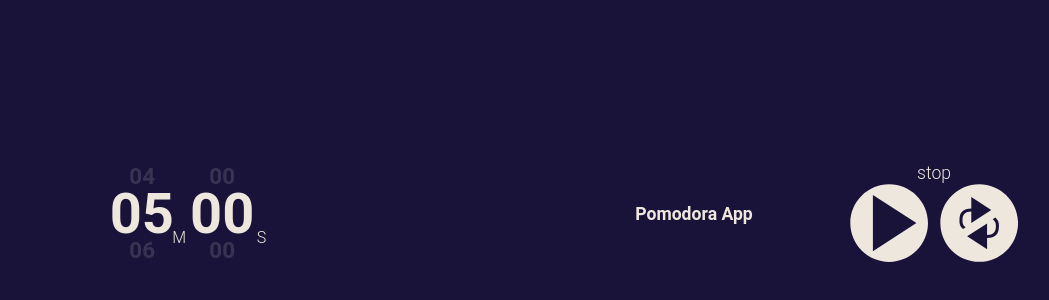
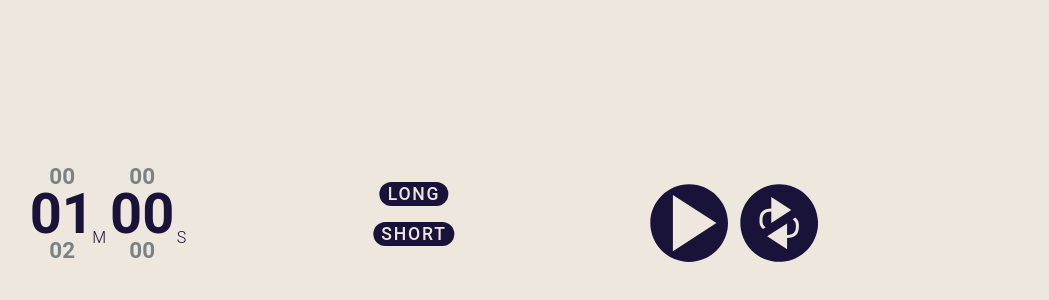
Before and after one commit to k-flynn-webdev/app-pomodoro, a Vue app in the folder front/: page / in a window 1280 px wide. Shown: the part 186-486 px from the top of the page, without its empty margins (226-1275 px from the left). Built offline with nearby package versions, Linux system fonts and the light colour scheme.

Commit message:
More UI polish

```diff
--- a/front/src/assets/style/colour.css
+++ b/front/src/assets/style/colour.css
@@ -74,6 +74,7 @@
 	color: var( --colour-text-negative ) !important;
 	fill: var( --colour-text-negative ) !important;
 }
+
 .colour-positive-bg {
 	background-color: var( --colour-text-positive ) !important;
 }
@@ -157,6 +158,15 @@
 
 
 
+.z-inverse .colour-text-light{
+	color: var( --colour-bg );
+	fill: var( --colour-bg );
+}
+.z-inverse .colour-text-dark{
+	color: var( --colour-bg-inv );
+	fill: var( --colour-bg-inv );
+}
+
 
 
 
--- a/front/src/assets/style/default.css
+++ b/front/src/assets/style/default.css
@@ -58,6 +58,17 @@
 	left: 50%;
 	transform: translateX(-50%);
 }
+.center-force-v{
+	position: absolute;
+	top: 50%;
+	transform: translateY(-50%);
+}
+.center-force{
+	position: absolute;
+	top: 50%;
+	left: 50%;
+	transform: translateY(-50%) translateX(-50%);;
+}
 
 #app {
 	padding: 0;
@@ -65,6 +76,7 @@
 	width: 100%;
 	min-height: 100%;
 	position: absolute;
+	/*overflow: hidden;*/
 }
 
 #app {
@@ -98,7 +110,7 @@ body {
 	/*min-height: calc(100vh - var( --navbar-height ) );*/
 	min-height: calc(100vh);
 
-	background-color: var( --colour-bg );
+	/*background-color: var( --colour-bg );	*/
 }
 
 body, footer, .footer {
--- a/front/src/components/c_time_bg.vue
+++ b/front/src/components/c_time_bg.vue
@@ -1,6 +1,6 @@
 <template>
 
-	<div ref="parent">
+	<!-- <div ref="parent">
 
 		<div
 			ref="timer"
@@ -27,7 +27,7 @@
 		</div>
 
 	</div>
-
+ -->
 </template>
 
 <script>
@@ -36,11 +36,11 @@ export default {
 	name: 'cTimeBG',
 	data(){
 		return {
-			lastUpdate : 0,
-			incrementVar : .0075,
-			attrs : {
-				bar_heights : [.33,2],
-			},
+			// lastUpdate : 0,
+			// incrementVar : .0075,
+			// attrs : {
+			// 	bar_heights : [.33,2],
+			// },
 		}
 	},
 	props : {
@@ -49,59 +49,60 @@ export default {
 	},
 	computed : {
 
-		getHeight : function(){
-			let heightVar = (this.input / this.start) * (1 + this.incrementVar);
-			let diff = Math.abs( heightVar - this.lastUpdate );
-			this.ticked = false;
+		// getHeight : function(){
+		// 	let heightVar = (this.input / this.start) * (1 + this.incrementVar);
+		// 	let diff = Math.abs( heightVar - this.lastUpdate );
+		// 	this.ticked = false;
 
-			if( diff >= this.incrementVar ){
-				this.lastUpdate = heightVar;
-			}
-			return this.lastUpdate;
-		},
-		getHeightBar : function(){
-			return { 'transform' : 'scaleY(' + this.getHeight + ')' };
-		},
-		getHeightBar1 : function(){
-			return { 'transform' : 'translateY(-' + this.attrs.bar_heights[0] + 'rem) scaleY(' + this.getHeight + ')' };
-		},
-		getHeightBar2 : function(){
-			return { 'transform' : 'translateY(-' + this.attrs.bar_heights[1] + 'rem) scaleY(' + this.getHeight + ')' };
-		},
+		// 	if( diff >= this.incrementVar ){
+		// 		this.lastUpdate = heightVar;
+		// 	}
+		// 	return this.lastUpdate;
+		// },
+		// getHeightBar : function(){
+		// 	return { 'transform' : 'scaleY(' + this.getHeight + ')' };
+		// },
+		// getHeightBar1 : function(){
+		// 	return { 'transform' : 'translateY(-' + this.attrs.bar_heights[0] + 'rem) scaleY(' + this.getHeight + ')' };
+		// },
+		// getHeightBar2 : function(){
+		// 	return { 'transform' : 'translateY(-' + this.attrs.bar_heights[1] + 'rem) scaleY(' + this.getHeight + ')' };
+		// },
 
 
-		getClass : function(){
+		// getClass : function(){
 
-			let animClass = ' anim-1'
+		// 	let animClass = ' anim-1'
 
-			if( this.start > 120 ){
-				animClass = ' anim-3'
-			}
-			if( this.start > 300 ){
-				animClass = ' anim-6'
-			}
-			if( this.start > 700 ){
-				animClass = ' anim-10'
-			}
+		// 	if( this.start > 120 ){
+		// 		animClass = ' anim-3'
+		// 	}
+		// 	if( this.start > 300 ){
+		// 		animClass = ' anim-6'
+		// 	}
+		// 	if( this.start > 700 ){
+		// 		animClass = ' anim-10'
+		// 	}
 
-			if( this.input <= 1 ){
-				return animClass + ' hide';
-			}
-			if( this.input >= 99 ){
-				return animClass + ' hide';
-			}
+		// 	if( this.input <= 1 ){
+		// 		return animClass + ' hide';
+		// 	}
+		// 	if( this.input >= 99 ){
+		// 		return animClass + ' hide';
+		// 	}
 
-			return animClass;
-		},
+		// 	return animClass;
+		// },
 	},
 
 	mounted(){
-		document.body.appendChild( this.$refs.timer );
+		console.log( this.$refs.bg_panel );
+	// 	document.body.appendChild( this.$refs.timer );
 	},
-	beforeDestroy(){
-		document.body.removeChild( this.$refs.timer );
-		this.$refs.parent.appendChild( this.$refs.timer );
-	},
+	// beforeDestroy(){
+	// 	document.body.removeChild( this.$refs.timer );
+	// 	this.$refs.parent.appendChild( this.$refs.timer );
+	// },
 
 }
 
@@ -113,7 +114,7 @@ export default {
 		position: absolute;
 		width: 100%;
 		height: 100%;
-		z-index: -1;
+		/*z-index: -1;*/
 		pointer-events: none;
 		overflow: hidden;
 	}
@@ -122,7 +123,7 @@ export default {
 		transform-origin: top left;
 		transform: scaleY(0);
 		position: absolute;
-		z-index: -1;
+		/*z-index: -1;*/
 		width: 100%;
 		height: 100%;
 		/*background-color: hsla(100,77%,85%,1);*/
--- a/front/src/components/c_time_number.vue
+++ b/front/src/components/c_time_number.vue
@@ -6,32 +6,32 @@
 		v-on:animationend=anim_off>
 
 
-			<p class="value header father text-bold">
+			<p class="value header father text-bold colour-small">
 
 				{{ time_values[1] }}
 
 			</p>
 
-			<p class="value header main text-bold">
+			<p class="value header main text-bold colour-text-light">
 
 				{{ time_change }}
 
 			</p>
 
-			<p class="value header son text-bold">
+			<p class="value header son text-bold colour-small">
 
 				{{ time_values[2] }}
 
 			</p>
 
-			<p class="value header grandson">
+			<p class="value header grandson colour-small">
 
 				{{ time_values[3] }}
 
 			</p>
 
 
-		<p class="time-stamp">
+		<p class="time-stamp colour-text-light">
 			<slot>
 
 			</slot>
@@ -82,37 +82,36 @@ export default {
 		display: inline-block;
 	}
 
+/*color: hsla(200,30%,50%,1);*/
+
+	.colour-small {
+		color: hsla(200,5%,50%,1);
+	}
+
 	.value.father {
 		position: absolute;
 		right: 0;
-		z-index: -1;
-		opacity: 0.15;
 		transform: translateY(-2.33rem) scale(0.4);
 	}
 	.value.main {
 		transform: scale(1);
-		opacity: 1
 	}
 	.value.son {
 		position: absolute;
 		right: 0;
-		z-index: -1;
-		opacity: 0.15;
 		transform: translateY(2.3rem) scale(0.4);
 	}
 	.value.grandson {
 		position: absolute;
 		right: 0;
-		z-index: -1;
+		transform: translateY(3.75rem) scale(0.2);
 		opacity: 0;
-		transform: translateY(2.3rem) scale(0.2);
 	}
 
 
 	.time-stamp{
 		display: inline-block;
 		position: absolute;
-		z-index: 1;
 		bottom: 0;
 		right: -.75rem;
 	}
@@ -128,7 +127,7 @@ export default {
 			transform: translateY(-3rem) scale(.1);
 		}
 		90% {
-			opacity: .15;
+			opacity: 1;
 			transform: translateY(-2.33rem) scale(.4);
 		}
 	}
@@ -138,19 +137,16 @@ export default {
 	}
 	@keyframes anim-tick-main-keys {
 		0% {
-			opacity: .15;
+			color: hsla(200,5%,50%,1);
 			transform: translateY(-2.33rem) scale(.4);
 		}
 		33% {
-			opacity: .75;
 			transform: translateY(-.5rem) scale(.55);
 		}
 		66% {
-			opacity: 1;
 			transform: translateY(0) scale(1);
 		}
 		90% {
-			opacity: 1;
 			transform: translateY(0) scale(1);
 		}
 	}
@@ -160,21 +156,34 @@ export default {
 	}
 	@keyframes anim-tick-son-keys {
 		0% {
-			opacity: 1;
+			color: var( --colour-bg-inv );
 			transform: translateY(0) scale(1);
 		}
 		90% {
-			opacity: .15;
 			transform: translateY(2.3rem) scale(.4);
 		}
 	}
+
+	.z-inverse .anim-tick-down .son {
+		animation: anim-tick-son-keys-inv .75s cubic-bezier(0.4, 0, 0.02, 1);
+	}
+	@keyframes anim-tick-son-keys-inv {
+		0% {
+			color: var( --colour-bg );
+			transform: translateY(0) scale(1);
+		}
+		90% {
+			transform: translateY(2.3rem) scale(.4);
+		}
+	}
+
 
 	.anim-tick-down .grandson {
 		animation: anim-tick-grandson-keys .75s ease-in-out;
 	}
 	@keyframes anim-tick-grandson-keys {
 		0% {
-			opacity: .15;
+			opacity: 1;
 			transform: translateY(2.3rem) scale(.4);
 		}
 		80% {
--- a/front/src/views/Home.vue
+++ b/front/src/views/Home.vue
@@ -1,11 +1,10 @@
 <template>
 
+	<div>
+
+		<div class="board z-inverse">
+
 			<div class="container">
-
-<!-- 		<c-time-bg
-			v-bind:start=app.timer
-			v-bind:input=app.time
-			></c-time-bg> -->
 
 				<c-time-numbers
 					class="item item-numbers"
@@ -13,7 +12,27 @@
 					v-bind:input=app.time
 					></c-time-numbers>
 
-		<p class="item text text-bold text-light"> Pomodora App </p>
+				<div class="center-force item-buttons colour-text-light">
+
+					<button
+						class="button"
+						v-on:click=long>
+						<p class="text">
+							Long
+						</p>
+					</button>
+
+					<div style="width:1rem;height:1rem;"></div>
+
+					<button
+						class="button"
+						v-on:click=short>
+						<p class="text">
+							Short
+						</p>
+					</button>
+
+				</div>
 
 				<c-time-control
 					class="item item-control"
@@ -24,15 +43,64 @@
 					v-bind:reset=reset>
 				</c-time-control>
 
+			</div>
 
 		</div>
 
+		<div
+			class="board z-above"
+			v-bind:style=getRevealHeight>
+
+			<div class="container">
+
+				<c-time-numbers
+					class="item item-numbers"
+					v-bind:start=app.timer
+					v-bind:input=app.time
+					></c-time-numbers>
+
+				<div class="center-force item-buttons colour-text-light">
+
+					<button
+						class="button"
+						v-on:click=long>
+						<p class="text">
+							Long
+						</p>
+					</button>
+
+					<div style="width:1rem;height:1rem;"></div>
+
+					<button
+						class="button"
+						v-on:click=short>
+						<p class="text">
+							Short
+						</p>
+					</button>
+
+				</div>
+
+				<c-time-control
+					class="item item-control"
+					v-bind:play=play
+					v-bind:pause=pause
+					v-bind:stop=stop
+					v-bind:resume=resume
+					v-bind:reset=reset>
+				</c-time-control>
+
+			</div>
+
+		</div>
+
+	</div>
 
 </template>
 
 <script>
 // @ is an alias to /src
-import TimeBG from '@/components/c_time_bg.vue';
+// import TimeBG from '@/components/c_time_bg.vue';
 import TimeNumbers from '@/components/c_time_numbers.vue';
 import TimeControl from '@/components/c_time_controller.vue';
 
@@ -46,13 +114,43 @@ export default {
 		return {
 			app : {
 				time : 0,
-				timer : 5*60,
+				timer : 1*60,
 				mode : 'stop',
+			},
+			attrs : {
+				reveal : {
+					lastUpdate : 0,
+					incrementVar : .01,
+				},
 			},
 		}
 	},
 
+	computed : {
+		getRevealHeight : function(){
+			let heightVar = (this.app.time / this.app.timer) * (1 + this.attrs.reveal.incrementVar);
+			let diff = Math.abs( heightVar - this.attrs.reveal.lastUpdate );
+
+			if( diff >= this.attrs.reveal.incrementVar ){
+				this.attrs.reveal.lastUpdate = heightVar;
+			}
+
+			if( this.attrs.reveal.lastUpdate > 1 ){
+				this.attrs.reveal.lastUpdate = 1;
+			}
+
+			return { 'height' : (this.attrs.reveal.lastUpdate * 100) + 'vh' };
+		},
+	},
+
 	methods : {
+
+		long : function(){
+			this.app.timer = 20*60;
+		},
+		short : function(){
+			this.app.timer = 5*60;
+		},
 
 		play : function(){
 			console.log('play');
@@ -84,7 +182,7 @@ export default {
 
 	},
 	components: {
-		'c-time-bg' : TimeBG,
+		// 'c-time-bg' : TimeBG,
 		'c-time-numbers' : TimeNumbers,
 		'c-time-control' : TimeControl,
 	},
@@ -93,22 +191,49 @@ export default {
 
 <style scoped>
 
+	.button {
+		background-color: var( --colour-bg );
+		min-width: unset;
+		padding: .1rem .5rem;
+		border-radius: 1rem;
+	}
+
+	.board {
+		position: absolute;
+		height: 100vh;
+		width: 100vw;
+		transition: .5s;
+		overflow: hidden;
+	}
+
 	.container {
 		height: 100vh;
 		width: 100vw;
 		display: flex;
 		flex-direction: row;
 		flex-wrap: wrap;
+		position: absolute;
+		background-color: var( --colour-bg );
 	}
-	.item-control {
-		flex-grow: 0;
+
+	.z-inverse .container {
+		z-index: 0;
+		background-color: var( --colour-bg-inv );
 	}
+
 	.item-numbers {
 		flex-grow: 1;
 	}
+	.item-control {
+		flex-grow: 1;
+	}
+	.item-buttons {
+		margin: 0;
+		padding: 0;
+	}
+
 	.item {
 		width: 15rem;
-		height: -2rem;
 		margin: auto;
 	}
 
```
Lines whose indentation alone changed are shown as unchanged.
